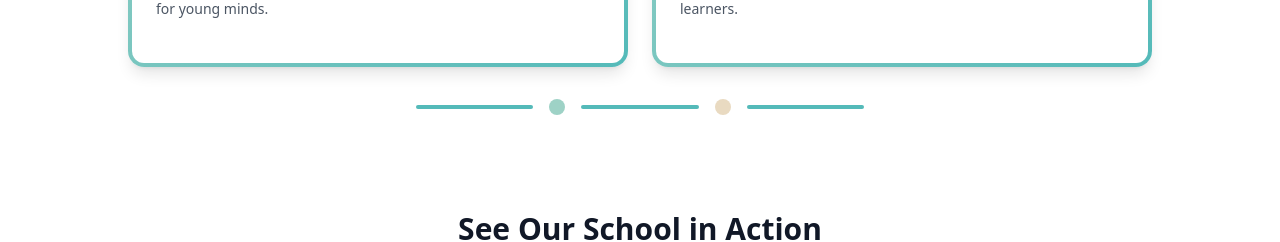
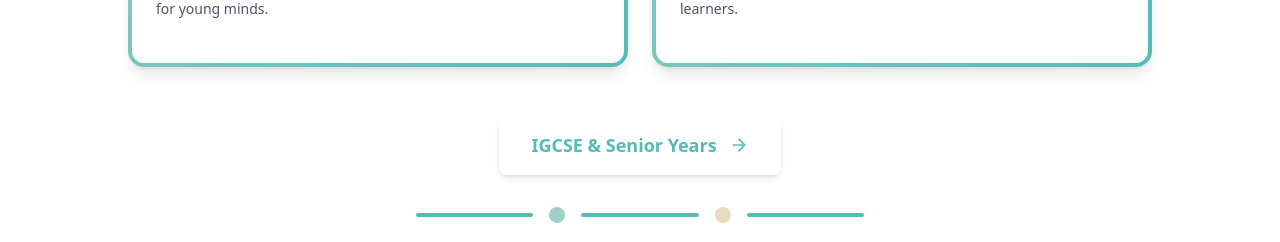
Before and after one commit to BM-Landing-Page/FrontEnd, a Next.js app: page / in a window 1280 px wide. Shown: the part 1929-2171 px from the top of the page. Built offline with nearby package versions, Linux system fonts and the light colour scheme.

Commit message:
Feedback Page updated

```diff
--- a/src/components/sections/Home/CurriculumLinksSection.tsx
+++ b/src/components/sections/Home/CurriculumLinksSection.tsx
@@ -1,9 +1,10 @@
 "use client"
 
 import { useEffect, useState } from "react"
+import { motion } from "framer-motion"
 import Link from "next/link"
 import Image from "next/image"
-import { BookOpen, Users } from "lucide-react"
+import { BookOpen, Users, ArrowRight } from "lucide-react"
 
 // Local bubble component for section
 function SectionBubble({
@@ -145,7 +146,25 @@ export default function CurriculumLinksSection() {
           })}
         </div>
       </div>
-
+      <div className="flex justify-center mt-12">
+        <Link href="/igcseandsenioryears">
+          <motion.div
+            className="flex items-center gap-3 bg-white text-[#54BAB9] hover:bg-gray-100 px-8 py-4 rounded-lg shadow-md transition-colors cursor-pointer"
+                //variants={fadeInUpVariants}
+            whileHover={{
+              scale: 1.05,
+              boxShadow: "0 10px 25px rgba(255, 255, 255, 0.3)",
+              transition: { duration: 0.3 },
+            }}
+            whileTap={{ scale: 0.95 }}
+          >
+            <div className="text-center">
+              <div className="font-semibold text-lg">IGCSE & Senior Years</div>
+            </div>
+            <ArrowRight className="w-5 h-5" />
+          </motion.div>
+        </Link>
+      </div>
       {/* Section Separator */}
       <div className="flex justify-center items-center py-8">
         <div className="flex items-center space-x-4 w-full max-w-md">
@@ -161,6 +180,7 @@ export default function CurriculumLinksSection() {
           <div className="flex-1 h-1 bg-[#54BAB9] rounded-full"></div>
         </div>
       </div>
+
     </section>
   )
 }
--- a/src/components/sections/ParentVoice/parent-voice-section.tsx
+++ b/src/components/sections/ParentVoice/parent-voice-section.tsx
@@ -16,8 +16,7 @@ const COLORS = {
 }
 
 export default function ParentVoiceSection() {
-  const [activeTab, setActiveTab] = useState<"submit" | "view">("submit")
-
+  const [activeTab, setActiveTab] = useState<"submit" | "view">("view")
   return (
     <section className="w-full" style={{ backgroundColor: COLORS.bg }}>
       {/* Hero - full-bleed image with text overlay */}
--- a/src/components/sections/ParentVoice/tab-switcher.tsx
+++ b/src/components/sections/ParentVoice/tab-switcher.tsx
@@ -28,6 +28,19 @@ export default function TabSwitcher({
         <button
           type="button"
           role="tab"
+          aria-selected={active === "view"}
+          onClick={() => onChange("view")}
+          className="flex-1 rounded-full px-4 py-2 text-sm font-medium transition-colors"
+          style={{
+            backgroundColor: active === "view" ? colors.primary : "transparent",
+            color: active === "view" ? "#FFFFFF" : "inherit",
+          }}
+        >
+          View Feedback
+        </button>
+        <button
+          type="button"
+          role="tab"
           aria-selected={active === "submit"}
           onClick={() => onChange("submit")}
           className="flex-1 rounded-full px-4 py-2 text-sm font-medium transition-colors"
@@ -38,19 +51,7 @@ export default function TabSwitcher({
         >
           Submit Feedback
         </button>
-        <button
-          type="button"
-          role="tab"
-          aria-selected={active === "view"}
-          onClick={() => onChange("view")}
-          className="flex-1 rounded-full px-4 py-2 text-sm font-medium transition-colors"
-          style={{
-            backgroundColor: active === "view" ? colors.primary : "transparent",
-            color: active === "view" ? "#FFFFFF" : "inherit",
-          }}
-        >
-          View Feedback
-        </button>
+
       </div>
     </div>
   )
--- a/src/utils/searchkeywords.ts
+++ b/src/utils/searchkeywords.ts
@@ -74,7 +74,8 @@ export const searchKeywordGroups: Record<string, string[]> = {
   ],
   "/beyondbooks": [
     "beyond books", "extracurricular", "sports", "clubs", "activities", "art", "music", "drama",
-    "dance", "yoga", "co-curricular", "after school", "non academic", "hobbies", "student clubs", "creative activities"
+    "dance", "yoga", "co-curricular", "after school", "non academic", "hobbies", "student clubs", "creative activities", "ignite", "interschool","intraschool", "20 years",
+    "excellence", "celebrating 20 years", "20th anniversary", "20 years of excellence", "school anniversary", "milestone celebration", "two decades"
   ],
   "/studentprofile": [
     "student profiles", "student stories", "our students", "student portfolio", "profile",
@@ -136,6 +137,7 @@ export const searchKeywordGroups: Record<string, string[]> = {
     "contact", "contact us", "location", "reach us", "get in touch", "phone", "email",
     "address", "directions", "find us", "call us", "school contact", "get directions", "email address"
   ]
+
 }
 
 
```
